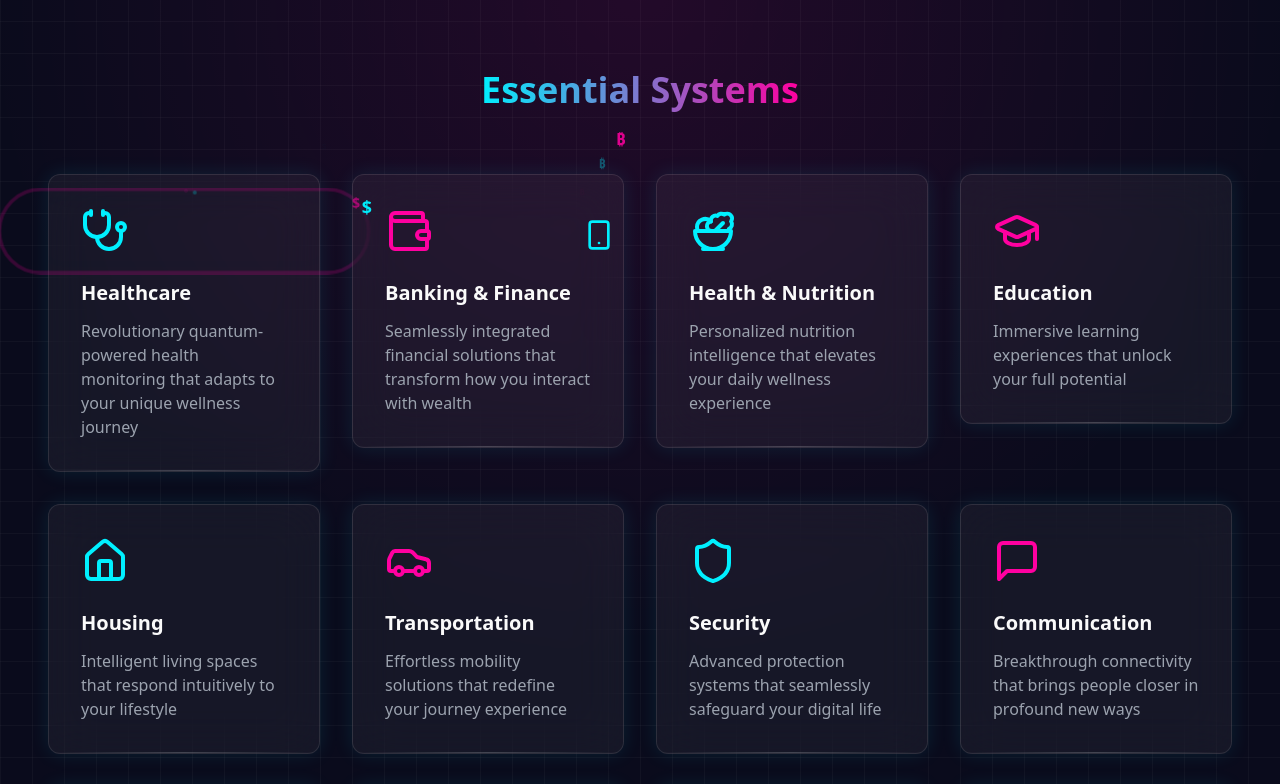
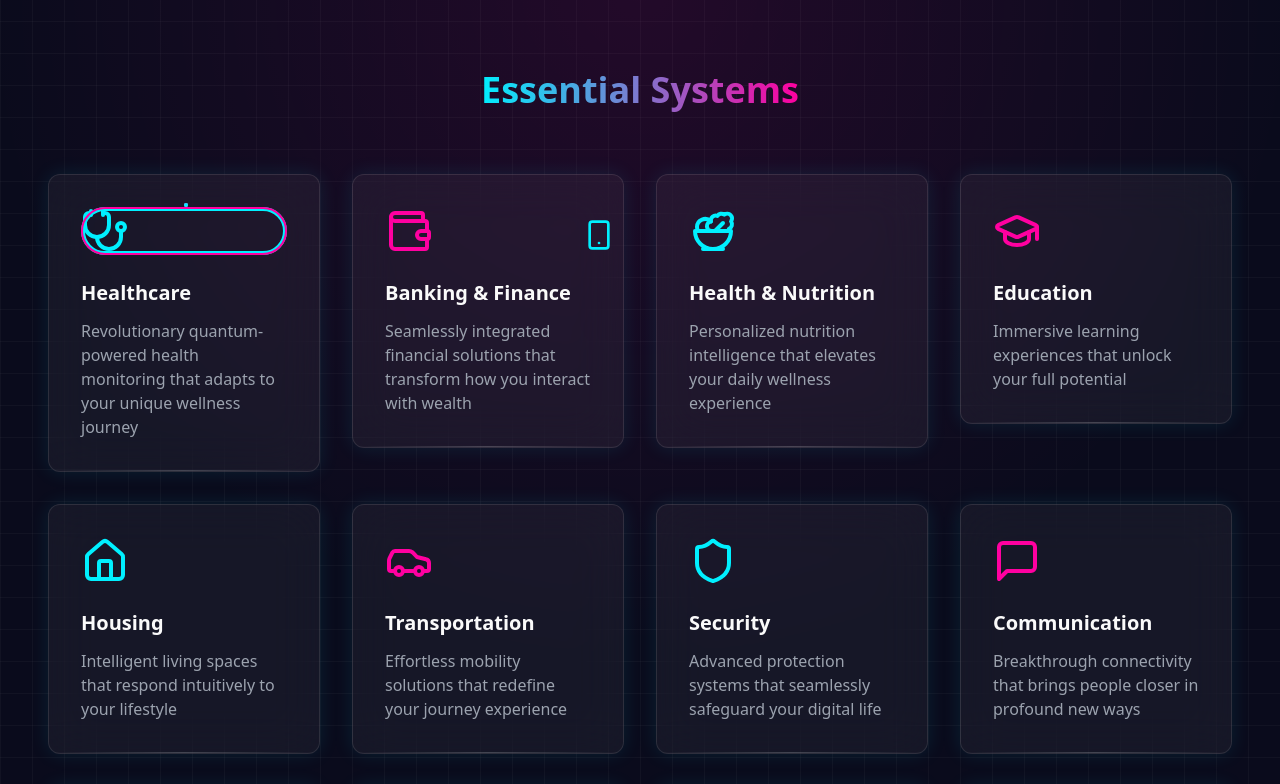
Before and after one commit to ActivateLLC/qstate-harmony-hub, a React (Vite) app: page / in a window 1280 px wide. Shown: the part 1520-2304 px from the top of the page. Built offline with nearby package versions, Linux system fonts and the light colour scheme; what @supabase/auth-helpers-react would draw is missing.

Commit message:
Update hover animations for interactivity
Change the existing animations to trigger only on hover, removing persistent effects across components to enhance user interactivity.
[skip gpt_engineer]

```diff
--- a/src/components/life-areas/AreaCard.tsx
+++ b/src/components/life-areas/AreaCard.tsx
@@ -1,5 +1,7 @@
 import { motion } from "framer-motion";
-import { LucideIcon, Smartphone } from "lucide-react";
+import { LucideIcon } from "lucide-react";
+import HealthcareIcon from "./icons/HealthcareIcon";
+import BankingIcon from "./icons/BankingIcon";
 
 interface AreaCardProps {
   title: string;
@@ -12,18 +14,6 @@ interface AreaCardProps {
 const AreaCard = ({ title, description, icon: Icon, color, onClick }: AreaCardProps) => {
   const getIconAnimation = (title: string) => {
     switch (title) {
-      case "Healthcare":
-        return {
-          scale: [1, 1.1, 1],
-          opacity: [1, 0.8, 1],
-          transition: {
-            duration: 2,
-            ease: "easeInOut",
-            times: [0, 0.5, 1],
-            repeat: Infinity,
-            repeatType: "mirror" as const
-          }
-        };
       case "Social Connection":
         return {
           x: [0, -20, 0],
@@ -93,108 +83,9 @@ const AreaCard = ({ title, description, icon: Icon, color, onClick }: AreaCardPr
         whileHover={getIconAnimation(title)}
       >
         {title === "Healthcare" ? (
-          <div className="relative">
-            <Icon className="w-12 h-12" />
-            <motion.div
-              initial={{ opacity: 0, scale: 0.8 }}
-              animate={{
-                opacity: [0, 1, 0],
-                scale: [0.8, 1.2, 1.5],
-              }}
-              transition={{
-                duration: 2,
-                repeat: Infinity,
-                repeatType: "loop",
-              }}
-              className="absolute inset-0 border-4 border-qblue rounded-full"
-            />
-            <motion.div
-              initial={{ opacity: 0, scale: 0.8 }}
-              animate={{
-                opacity: [0, 0.5, 0],
-                scale: [1, 1.5, 2],
-              }}
-              transition={{
-                duration: 2,
-                delay: 0.5,
-                repeat: Infinity,
-                repeatType: "loop",
-              }}
-              className="absolute inset-0 border-2 border-qpink rounded-full"
-            />
-            {[...Array(3)].map((_, index) => (
-              <motion.div
-                key={`pulse-${index}`}
-                initial={{ opacity: 0 }}
-                animate={{
-                  opacity: [0, 0.3, 0],
-                  y: [-5, -15],
-                  x: [index * 5 - 5, index * 10 - 10],
-                }}
-                transition={{
-                  duration: 1.5,
-                  delay: index * 0.3,
-                  repeat: Infinity,
-                  repeatType: "loop",
-                }}
-                className="absolute -top-1 left-1/2"
-              >
-                <div className={`w-1 h-1 rounded-full ${index % 2 === 0 ? 'bg-qblue' : 'bg-qpink'}`} />
-              </motion.div>
-            ))}
-          </div>
+          <HealthcareIcon Icon={Icon} color={color} />
         ) : title === "Banking & Finance" ? (
-          <div className="relative">
-            <Icon className="w-12 h-12" />
-            <motion.div
-              whileHover={{ scale: 1.1 }}
-              className="absolute -right-6 top-3"
-            >
-              <Smartphone className="w-8 h-8 text-qblue transition-colors duration-300 group-hover:text-qpink" />
-            </motion.div>
-            {[...Array(3)].map((_, index) => (
-              <motion.div
-                key={`bitcoin-${index}`}
-                initial={{ opacity: 0, scale: 0, y: 0 }}
-                animate={{
-                  opacity: [0, 1, 1, 0],
-                  scale: [0.5, 1, 1, 0.5],
-                  y: [-10 * (index + 1), -30 * (index + 1)],
-                  x: [index * 10 - 10, index * 20 - 20]
-                }}
-                transition={{
-                  duration: 1.5,
-                  delay: index * 0.2,
-                  repeat: Infinity,
-                  repeatType: "loop"
-                }}
-                className="absolute -right-4 top-0"
-              >
-                <div className={`text-lg font-bold ${index % 2 === 0 ? 'text-qpink' : 'text-qblue'}`}>₿</div>
-              </motion.div>
-            ))}
-            {[...Array(3)].map((_, index) => (
-              <motion.div
-                key={`cash-${index}`}
-                initial={{ opacity: 0, scale: 0, y: 0 }}
-                animate={{
-                  opacity: [0, 1, 1, 0],
-                  scale: [0.5, 1, 1, 0.5],
-                  y: [-5 * (index + 1), -25 * (index + 1)],
-                  x: [-index * 10 - 5, -index * 20 - 10]
-                }}
-                transition={{
-                  duration: 1.8,
-                  delay: index * 0.3,
-                  repeat: Infinity,
-                  repeatType: "loop"
-                }}
-                className="absolute -left-4 top-0"
-              >
-                <div className={`text-lg font-bold ${index % 2 === 0 ? 'text-qblue' : 'text-qpink'}`}>$</div>
-              </motion.div>
-            ))}
-          </div>
+          <BankingIcon Icon={Icon} />
         ) : (
           <Icon className="w-12 h-12" />
         )}
--- /dev/null
+++ b/src/components/life-areas/icons/BankingIcon.tsx
@@ -0,0 +1,64 @@
+import { motion } from "framer-motion";
+import { LucideIcon, Smartphone } from "lucide-react";
+
+interface BankingIconProps {
+  Icon: LucideIcon;
+}
+
+const BankingIcon = ({ Icon }: BankingIconProps) => {
+  return (
+    <div className="relative">
+      <Icon className="w-12 h-12" />
+      <motion.div
+        whileHover={{ scale: 1.1 }}
+        className="absolute -right-6 top-3"
+      >
+        <Smartphone className="w-8 h-8 text-qblue transition-colors duration-300 group-hover:text-qpink" />
+      </motion.div>
+      {[...Array(3)].map((_, index) => (
+        <motion.div
+          key={`bitcoin-${index}`}
+          initial={{ opacity: 0, scale: 0, y: 0 }}
+          whileHover={{
+            opacity: [0, 1, 1, 0],
+            scale: [0.5, 1, 1, 0.5],
+            y: [-10 * (index + 1), -30 * (index + 1)],
+            x: [index * 10 - 10, index * 20 - 20],
+            transition: {
+              duration: 1.5,
+              delay: index * 0.2,
+              repeat: Infinity,
+              repeatType: "loop"
+            }
+          }}
+          className="absolute -right-4 top-0"
+        >
+          <div className={`text-lg font-bold ${index % 2 === 0 ? 'text-qpink' : 'text-qblue'}`}>₿</div>
+        </motion.div>
+      ))}
+      {[...Array(3)].map((_, index) => (
+        <motion.div
+          key={`cash-${index}`}
+          initial={{ opacity: 0, scale: 0, y: 0 }}
+          whileHover={{
+            opacity: [0, 1, 1, 0],
+            scale: [0.5, 1, 1, 0.5],
+            y: [-5 * (index + 1), -25 * (index + 1)],
+            x: [-index * 10 - 5, -index * 20 - 10],
+            transition: {
+              duration: 1.8,
+              delay: index * 0.3,
+              repeat: Infinity,
+              repeatType: "loop"
+            }
+          }}
+          className="absolute -left-4 top-0"
+        >
+          <div className={`text-lg font-bold ${index % 2 === 0 ? 'text-qblue' : 'text-qpink'}`}>$</div>
+        </motion.div>
+      ))}
+    </div>
+  );
+};
+
+export default BankingIcon;
--- /dev/null
+++ b/src/components/life-areas/icons/HealthcareIcon.tsx
@@ -0,0 +1,64 @@
+import { motion } from "framer-motion";
+import { LucideIcon } from "lucide-react";
+
+interface HealthcareIconProps {
+  Icon: LucideIcon;
+  color: string;
+}
+
+const HealthcareIcon = ({ Icon, color }: HealthcareIconProps) => {
+  return (
+    <div className="relative">
+      <Icon className="w-12 h-12" />
+      <motion.div
+        initial={false}
+        whileHover={{
+          opacity: [0, 1, 0],
+          scale: [0.8, 1.2, 1.5],
+          transition: {
+            duration: 2,
+            repeat: Infinity,
+            repeatType: "loop",
+          }
+        }}
+        className="absolute inset-0 border-4 border-qblue rounded-full"
+      />
+      <motion.div
+        initial={false}
+        whileHover={{
+          opacity: [0, 0.5, 0],
+          scale: [1, 1.5, 2],
+          transition: {
+            duration: 2,
+            delay: 0.5,
+            repeat: Infinity,
+            repeatType: "loop",
+          }
+        }}
+        className="absolute inset-0 border-2 border-qpink rounded-full"
+      />
+      {[...Array(3)].map((_, index) => (
+        <motion.div
+          key={`pulse-${index}`}
+          initial={false}
+          whileHover={{
+            opacity: [0, 0.3, 0],
+            y: [-5, -15],
+            x: [index * 5 - 5, index * 10 - 10],
+            transition: {
+              duration: 1.5,
+              delay: index * 0.3,
+              repeat: Infinity,
+              repeatType: "loop",
+            }
+          }}
+          className="absolute -top-1 left-1/2"
+        >
+          <div className={`w-1 h-1 rounded-full ${index % 2 === 0 ? 'bg-qblue' : 'bg-qpink'}`} />
+        </motion.div>
+      ))}
+    </div>
+  );
+};
+
+export default HealthcareIcon;
```
